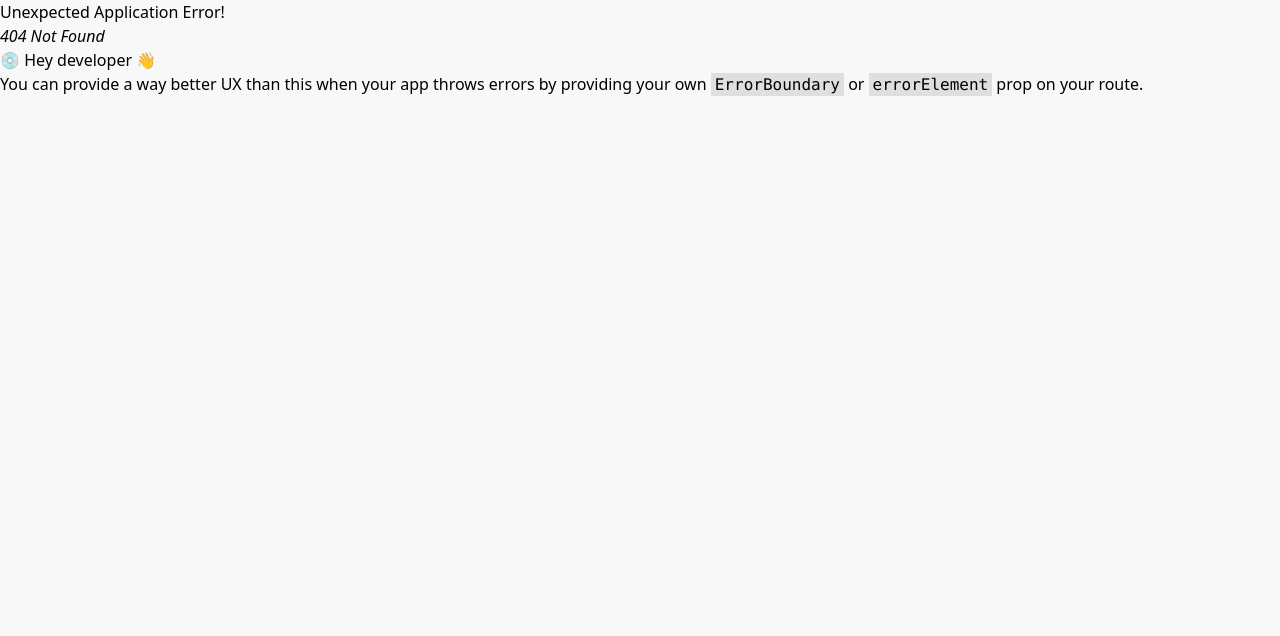
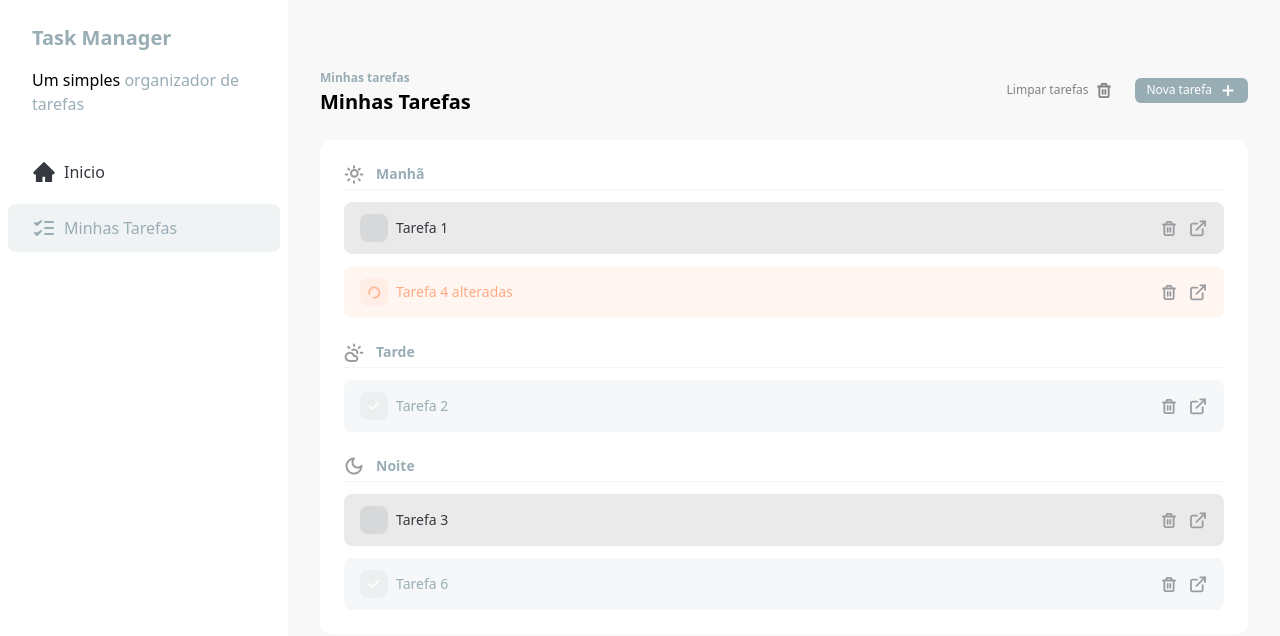
Before and after one commit to gmagnani/task-manager, a React (Vite) app: page /tasks in a window 1280 px wide. Before the commit this address had no page. Shown: the top 636 px of the page. Built offline with nearby package versions, Linux system fonts and the light colour scheme; data requests are answered from the project's data file.

Commit message:
feat: add home and tasks page

```diff
--- a/src/App.jsx
+++ /dev/null
@@ -1,13 +0,0 @@
-import Sidebar from './components/Sidebar'
-import Tasks from './components/Tasks'
-
-function App() {
-  return (
-    <div className="flex">
-      <Sidebar />
-      <Tasks />
-    </div>
-  )
-}
-
-export default App
--- a/src/components/SideBarButton.jsx
+++ b/src/components/SideBarButton.jsx
@@ -1,6 +1,6 @@
 import { tv } from 'tailwind-variants'
 
-const SideBarButton = ({ children, color }) => {
+const SideBarButton = ({ children, color, href }) => {
   const sidebar = tv({
     base: 'flex items-center gap-2 px-6 py-3 rounded-lg',
     variants: {
@@ -14,7 +14,7 @@ const SideBarButton = ({ children, color }) => {
     },
   })
   return (
-    <a href="#" className={sidebar({ color })}>
+    <a href={href} className={sidebar({ color })}>
       {children}
     </a>
   )
--- a/src/components/Sidebar.jsx
+++ b/src/components/Sidebar.jsx
@@ -3,7 +3,7 @@ import { HomeIcon, TasksIcon } from '../assets/icons'
 
 const Sidebar = () => {
   return (
-    <div className="h-screen w-72 bg-white">
+    <div className="h-screen w-72 min-w-72 bg-white">
       <div className="px-8 py-6 space-y-4">
         <h1 className="text-xl font-semibold text-primary">Task Manager</h1>
         <p>
@@ -12,8 +12,8 @@ const Sidebar = () => {
         </p>
       </div>
       <div className="flex flex-col p-2 gap-2">
-        <SideBarButton color="unselected"><HomeIcon/>Inicio</SideBarButton>
-        <SideBarButton color="selected"><TasksIcon/>Minhas Tarefas</SideBarButton>
+        <SideBarButton href='/' color="unselected"><HomeIcon/>Inicio</SideBarButton>
+        <SideBarButton href='/tasks' color="selected"><TasksIcon/>Minhas Tarefas</SideBarButton>
       </div>
     </div>
   )
--- /dev/null
+++ b/src/pages/HomePage.tsx
@@ -0,0 +1,11 @@
+import Sidebar from '../components/Sidebar'
+
+const HomePage = () => {
+  return (
+    <div className="flex">
+      <Sidebar />
+    </div>
+  )
+}
+
+export default HomePage
--- a/src/pages/TaskDetails.jsx
+++ b/src/pages/TaskDetailsPage.jsx
@@ -15,7 +15,7 @@ import { useUpdateTask } from '../hooks/data/use-update-task'
 import { useGetTask } from '../hooks/data/use-get-task'
 import { useDeleteTask } from '../hooks/data/use-delete-task'
 
-const TaskDetails = () => {
+const TaskDetailsPage = () => {
   const { taskId } = useParams()
   const {
     register,
@@ -147,4 +147,4 @@ const TaskDetails = () => {
   )
 }
 
-export default TaskDetails
+export default TaskDetailsPage
--- /dev/null
+++ b/src/pages/TasksPage.tsx
@@ -0,0 +1,13 @@
+import Sidebar from '../components/Sidebar'
+import Tasks from '../components/Tasks'
+
+function TasksPage() {
+  return (
+    <div className="flex">
+      <Sidebar />
+      <Tasks />
+    </div>
+  )
+}
+
+export default TasksPage
```
Also changed, not shown: src/main.jsx (+9 -4 lines).
